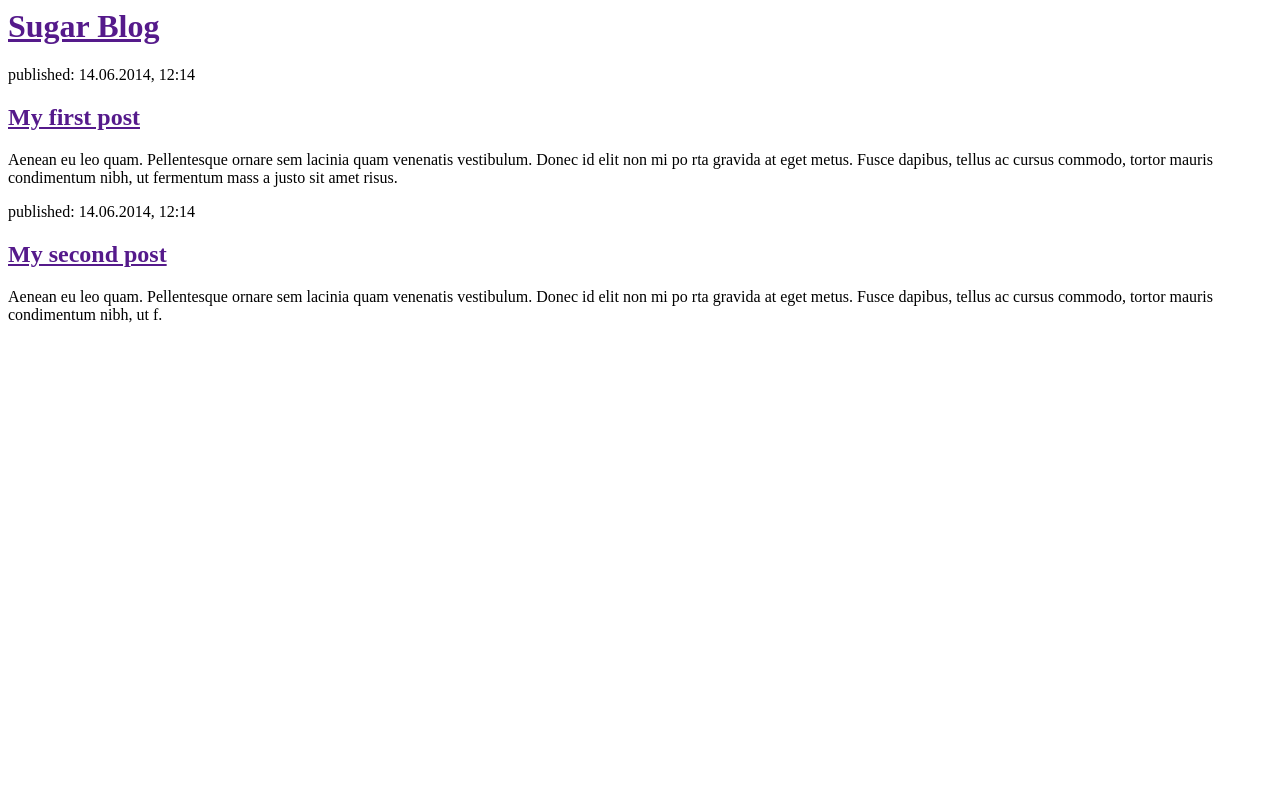
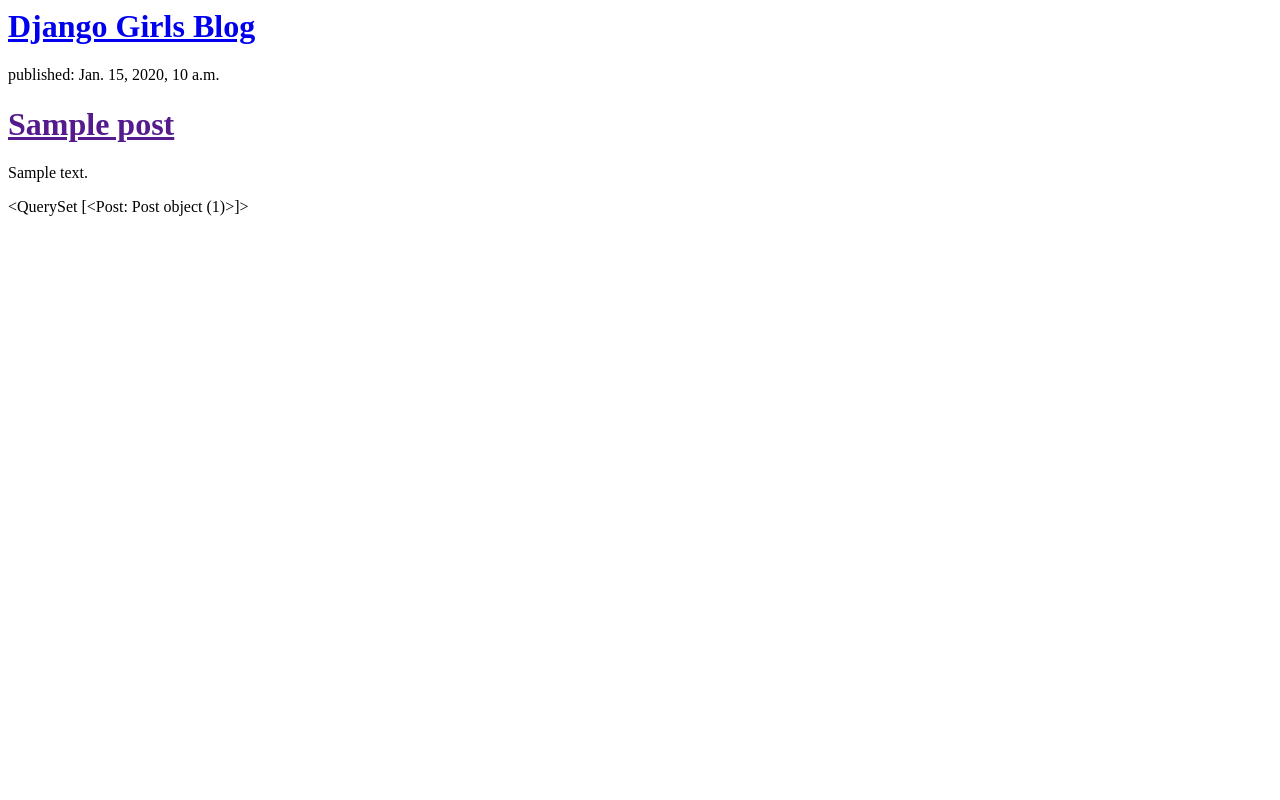
Before and after one commit to kehindeoladipo/my-first-blog, a Django app: template blog/templates/blog/post_list.html in a window 1280 px wide. Run offline with Django 3.2, Linux system fonts and the light colour scheme; the template is opened without the code that fills it: values that come from a table or form of the project are taken from there, others are empty; tables that the repository leaves empty hold one stand-in row (values such as "Sample post"); parts of the project's set-up code (start-up, migrations or seed data) failed here and were passed over.

Commit message:
Modified templates to display posts from database.

```diff
--- a/blog/templates/blog/post_list.html
+++ b/blog/templates/blog/post_list.html
@@ -4,22 +4,16 @@
     </head>
     <body>
         <div>
-            <h1><a	href="">Sugar	Blog</a></h1>
+            <h1><a  href="/">Django Girls   Blog</a></h1>
         </div>
+        {%  for post    in  posts   %}
+            <div>
+                <p>published:   {{  post.published_date }}</p>
+                <h1><a  href="">{{  post.title  }}</a></h1>
+                <p>{{   post.text|linebreaksbr  }}</p>
+             </div>
+        {%  endfor  %}
 
-        <div>
-            <p>published:	14.06.2014,	12:14</p>
-            <h2><a	href="">My	first	post</a></h2>
-            <p>Aenean	eu	leo	quam.	Pellentesque	ornare	sem	lacinia	quam	venenatis	vestibulum.	Donec	id	elit	non	mi	po
-rta	gravida	at	eget	metus.	Fusce	dapibus,	tellus	ac	cursus	commodo,	tortor	mauris	condimentum	nibh,	ut	fermentum	mass
-a	justo	sit	amet	risus.</p>
-        </div>
-
-        <div>
-            <p>published:	14.06.2014,	12:14</p>
-            <h2><a	href="">My	second	post</a></h2>
-            <p>Aenean	eu	leo	quam.	Pellentesque	ornare	sem	lacinia	quam	venenatis	vestibulum.	Donec	id	elit	non	mi	po
-rta	gravida	at	eget	metus.	Fusce	dapibus,	tellus	ac	cursus	commodo,	tortor	mauris	condimentum	nibh,	ut	f.</p>
-            </div>
+        {{ posts }}
         </body>
 </html>
--- a/blog/views.py
+++ b/blog/views.py
@@ -1,5 +1,8 @@
 from django.shortcuts import render
+from django.utils import timezone
+from .models import Post
 
 # Create your views here.
 def	post_list(request):
+	posts = Post.objects.filter(published_date_lte=timezone.now()).order_by('published_date')
     return	render(request,	'blog/post_list.html',	{})
```
